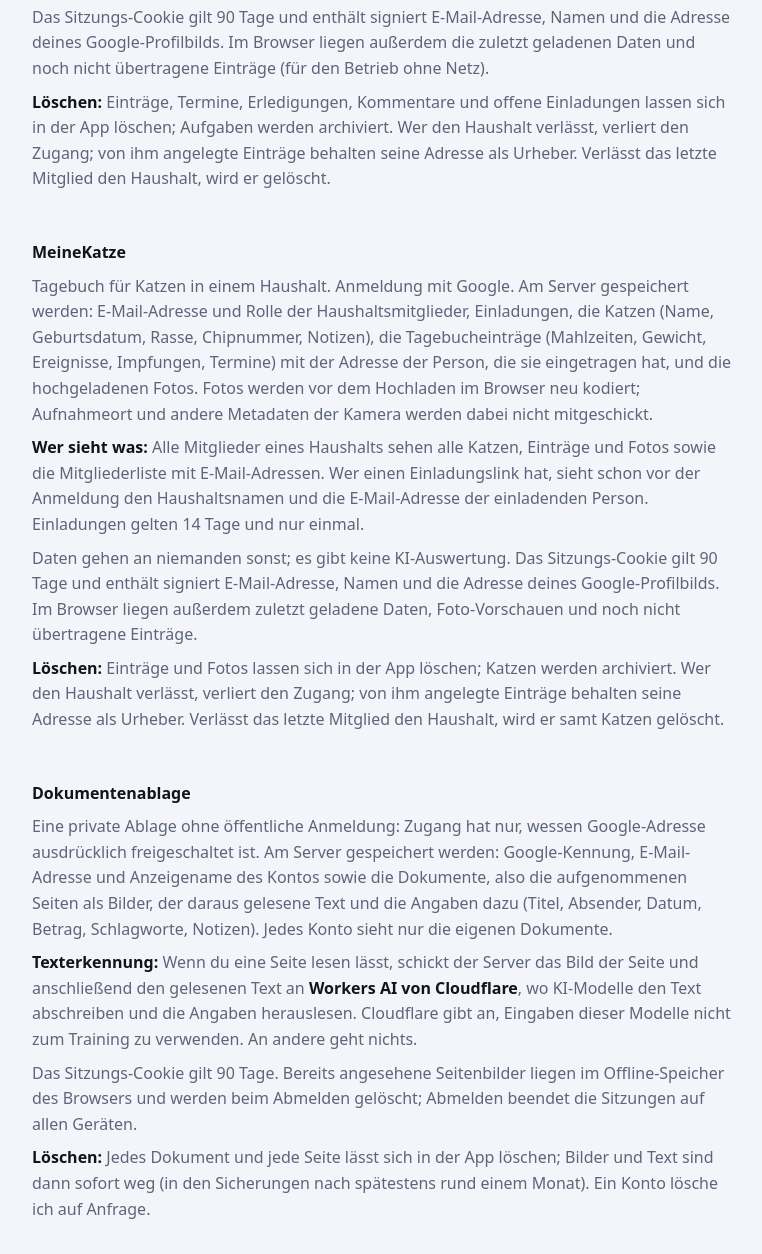
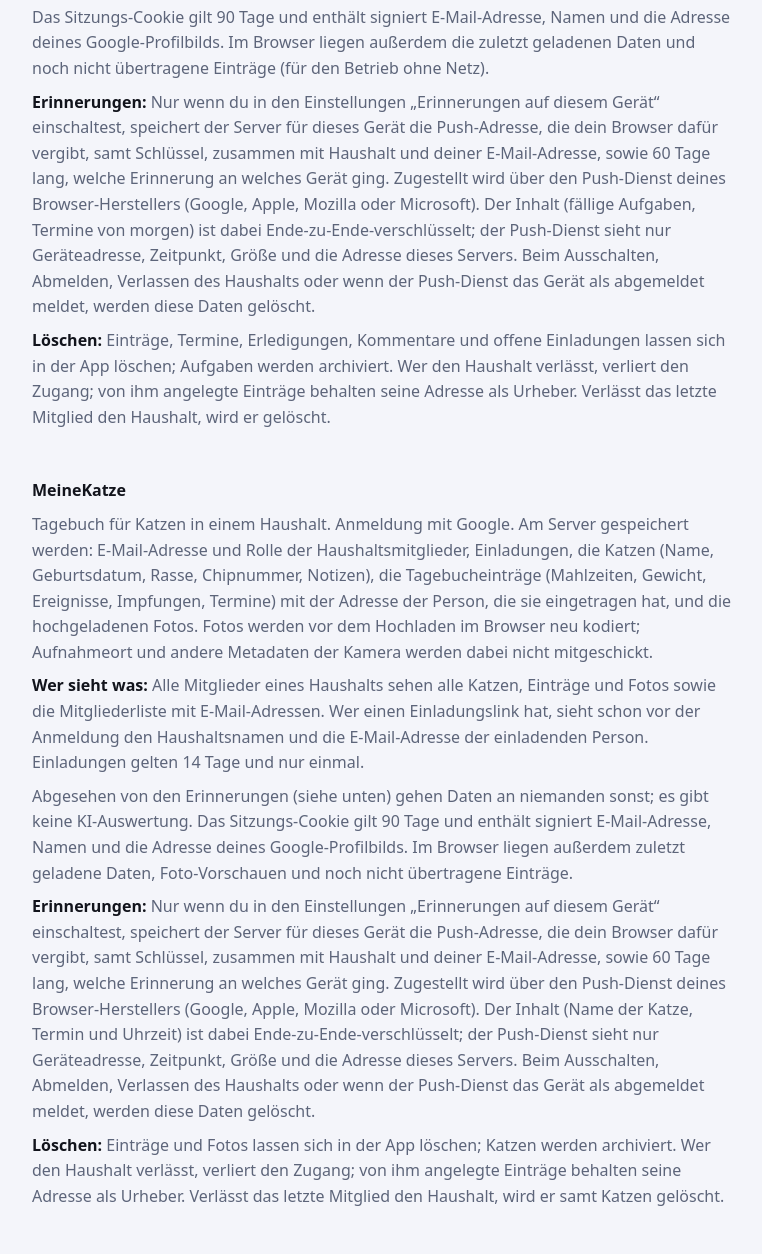
Before and after one commit to michaelkrisper/michaelkrisper, a plain HTML site: page krisperapps.de/datenschutz/index.html in a window 1280 px wide. Shown: the part 5725-6979 px from the top of the page, without its empty margins (256-1018 px from the left). Drawn offline with Linux system fonts and the light colour scheme.

Commit message:
Privacy page: push reminders in pinnwand and MeineKatze (#16)

```diff
--- a/krisperapps.de/datenschutz/index.html
+++ b/krisperapps.de/datenschutz/index.html
@@ -123,13 +123,15 @@
 <p><strong>Wer sieht was:</strong> Alle Mitglieder eines Haushalts sehen alles im Haushalt, auch die Mitgliederliste mit E-Mail-Adressen und das Protokoll, wer was wann erledigt hat. Wer einen Einladungslink hat, sieht schon vor der Anmeldung den Haushaltsnamen und die E-Mail-Adresse der einladenden Person. Einladungen gelten 14 Tage und nur einmal.</p>
 <p><strong>Einkaufszettel scannen:</strong> Nur wenn du diese Funktion benutzt, wird das Foto des Zettels an diesen Server geschickt und von dort an <strong>Workers AI von Cloudflare</strong> weitergegeben, wo ein KI-Modell die Einträge abliest. Cloudflare erhält das Bild, aber weder deine E-Mail-Adresse noch deine IP-Adresse. Das Foto wird auf diesem Server nicht gespeichert.</p>
 <p>Das Sitzungs-Cookie gilt 90 Tage und enthält signiert E-Mail-Adresse, Namen und die Adresse deines Google-Profilbilds. Im Browser liegen außerdem die zuletzt geladenen Daten und noch nicht übertragene Einträge (für den Betrieb ohne Netz).</p>
+<p><strong>Erinnerungen:</strong> Nur wenn du in den Einstellungen „Erinnerungen auf diesem Gerät“ einschaltest, speichert der Server für dieses Gerät die Push-Adresse, die dein Browser dafür vergibt, samt Schlüssel, zusammen mit Haushalt und deiner E-Mail-Adresse, sowie 60 Tage lang, welche Erinnerung an welches Gerät ging. Zugestellt wird über den Push-Dienst deines Browser-Herstellers (Google, Apple, Mozilla oder Microsoft). Der Inhalt (fällige Aufgaben, Termine von morgen) ist dabei Ende-zu-Ende-verschlüsselt; der Push-Dienst sieht nur Geräteadresse, Zeitpunkt, Größe und die Adresse dieses Servers. Beim Ausschalten, Abmelden, Verlassen des Haushalts oder wenn der Push-Dienst das Gerät als abgemeldet meldet, werden diese Daten gelöscht.</p>
 <p><strong>Löschen:</strong> Einträge, Termine, Erledigungen, Kommentare und offene Einladungen lassen sich in der App löschen; Aufgaben werden archiviert. Wer den Haushalt verlässt, verliert den Zugang; von ihm angelegte Einträge behalten seine Adresse als Urheber. Verlässt das letzte Mitglied den Haushalt, wird er gelöscht.</p>
 </section>
 <section id="meinekatze">
 <h3>MeineKatze</h3>
 <p>Tagebuch für Katzen in einem Haushalt. Anmeldung mit Google. Am Server gespeichert werden: E-Mail-Adresse und Rolle der Haushaltsmitglieder, Einladungen, die Katzen (Name, Geburtsdatum, Rasse, Chipnummer, Notizen), die Tagebucheinträge (Mahlzeiten, Gewicht, Ereignisse, Impfungen, Termine) mit der Adresse der Person, die sie eingetragen hat, und die hochgeladenen Fotos. Fotos werden vor dem Hochladen im Browser neu kodiert; Aufnahmeort und andere Metadaten der Kamera werden dabei nicht mitgeschickt.</p>
 <p><strong>Wer sieht was:</strong> Alle Mitglieder eines Haushalts sehen alle Katzen, Einträge und Fotos sowie die Mitgliederliste mit E-Mail-Adressen. Wer einen Einladungslink hat, sieht schon vor der Anmeldung den Haushaltsnamen und die E-Mail-Adresse der einladenden Person. Einladungen gelten 14 Tage und nur einmal.</p>
-<p>Daten gehen an niemanden sonst; es gibt keine KI-Auswertung. Das Sitzungs-Cookie gilt 90 Tage und enthält signiert E-Mail-Adresse, Namen und die Adresse deines Google-Profilbilds. Im Browser liegen außerdem zuletzt geladene Daten, Foto-Vorschauen und noch nicht übertragene Einträge.</p>
+<p>Abgesehen von den Erinnerungen (siehe unten) gehen Daten an niemanden sonst; es gibt keine KI-Auswertung. Das Sitzungs-Cookie gilt 90 Tage und enthält signiert E-Mail-Adresse, Namen und die Adresse deines Google-Profilbilds. Im Browser liegen außerdem zuletzt geladene Daten, Foto-Vorschauen und noch nicht übertragene Einträge.</p>
+<p><strong>Erinnerungen:</strong> Nur wenn du in den Einstellungen „Erinnerungen auf diesem Gerät“ einschaltest, speichert der Server für dieses Gerät die Push-Adresse, die dein Browser dafür vergibt, samt Schlüssel, zusammen mit Haushalt und deiner E-Mail-Adresse, sowie 60 Tage lang, welche Erinnerung an welches Gerät ging. Zugestellt wird über den Push-Dienst deines Browser-Herstellers (Google, Apple, Mozilla oder Microsoft). Der Inhalt (Name der Katze, Termin und Uhrzeit) ist dabei Ende-zu-Ende-verschlüsselt; der Push-Dienst sieht nur Geräteadresse, Zeitpunkt, Größe und die Adresse dieses Servers. Beim Ausschalten, Abmelden, Verlassen des Haushalts oder wenn der Push-Dienst das Gerät als abgemeldet meldet, werden diese Daten gelöscht.</p>
 <p><strong>Löschen:</strong> Einträge und Fotos lassen sich in der App löschen; Katzen werden archiviert. Wer den Haushalt verlässt, verliert den Zugang; von ihm angelegte Einträge behalten seine Adresse als Urheber. Verlässt das letzte Mitglied den Haushalt, wird er samt Katzen gelöscht.</p>
 </section>
 <section id="dokumentenablage">
```
